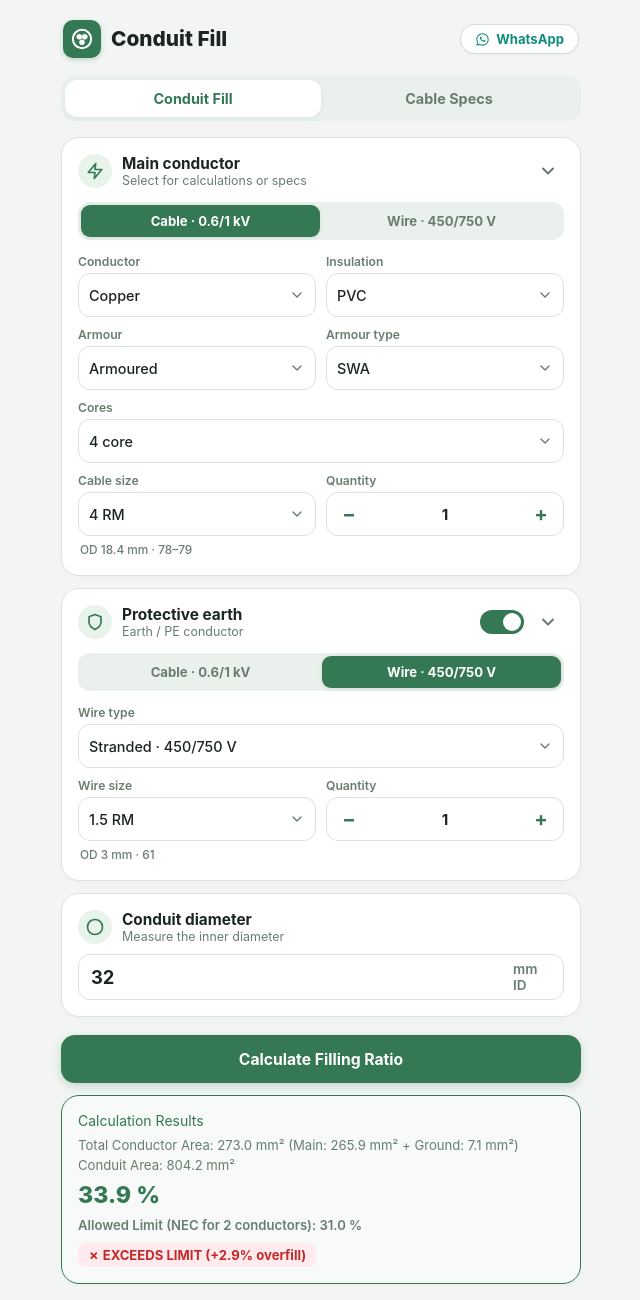
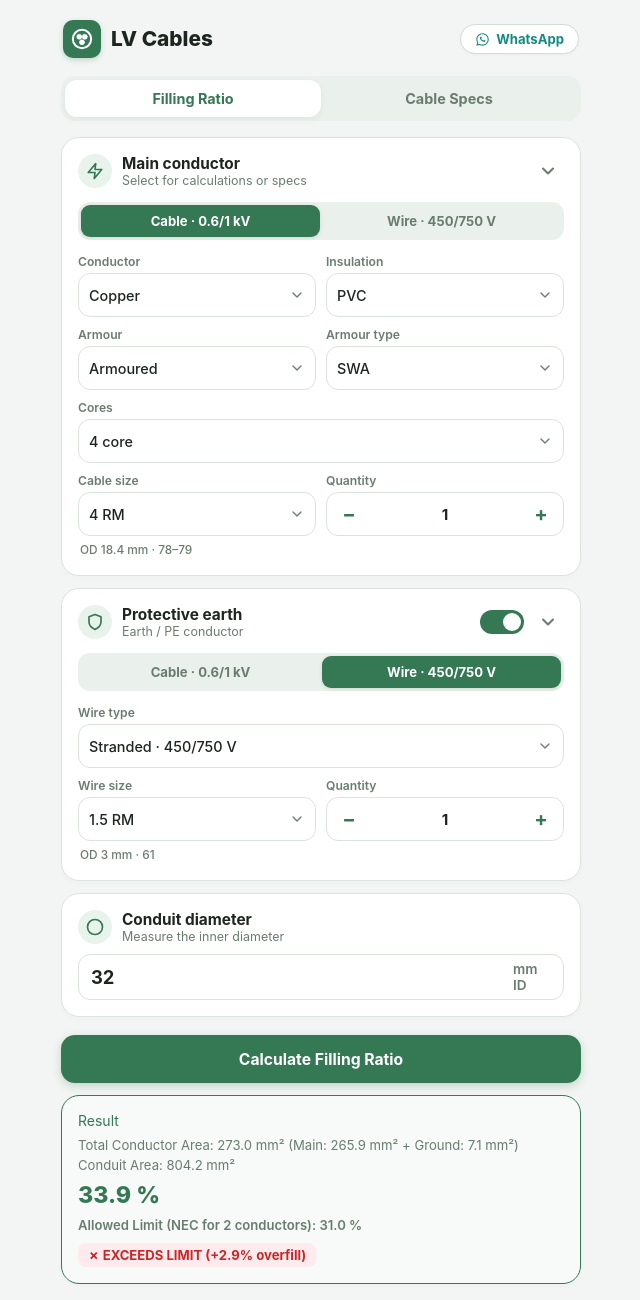
Before and after one commit to hoossaam1/conuit, a website: page www/index.html in a window 1280 px wide. Shown: the whole page, without its empty margins (319-959 px from the left). Drawn offline with Linux system fonts and the light colour scheme.

Commit message:
Update index.html

```diff
--- a/www/index.html
+++ b/www/index.html
@@ -3,7 +3,7 @@
 <head>
   <meta charset="UTF-8">
   <meta name="viewport" content="width=device-width, initial-scale=1.0, maximum-scale=1.0, user-scalable=no">
-  <title>Filling Ratio & Specs</title>
+  <title>LV Cables</title>
   <style>
     :root {
       --bg: #f2f5f3;
@@ -446,7 +446,7 @@
         </svg>
       </div>
       <div class="brand-text">
-        <div class="main-title">Conduit Fill</div>
+        <div class="main-title">LV Cables</div>
       </div>
     </div>
     <a class="wa-btn" href="https://wa.me/201148471071" target="_blank" rel="noopener">
@@ -459,7 +459,7 @@
 
   <!-- Mode Switcher -->
   <div class="app-tabs">
-    <div class="app-tab active" id="tab-fill" onclick="switchAppMode('fill')">Conduit Fill</div>
+    <div class="app-tab active" id="tab-fill" onclick="switchAppMode('fill')">Filling Ratio</div>
     <div class="app-tab" id="tab-specs" onclick="switchAppMode('specs')">Cable Specs</div>
   </div>
 
@@ -735,7 +735,7 @@
 
   <!-- Card 4: Result -->
   <div class="card result-card" id="result-card">
-    <div class="c-title" style="color: var(--primary); margin-bottom: 8px;">Calculation Results</div>
+    <div class="c-title" style="color: var(--primary); margin-bottom: 8px;">Result</div>
     <div class="res-text" id="res-cables-area">Total Conductor Area: -- mm²</div>
     <div class="res-text" id="res-conduit-area">Conduit Area: -- mm²</div>
     <div class="fill-percentage" id="res-ratio">-- %</div>
```
